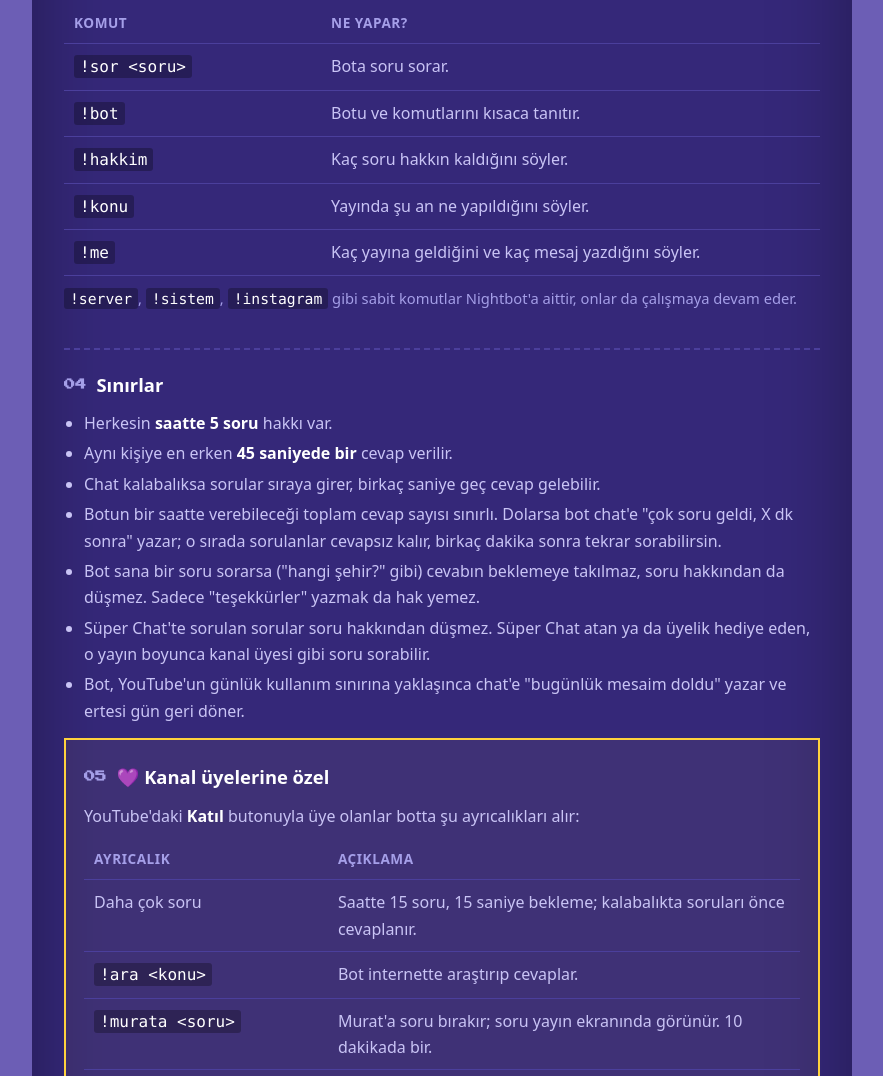
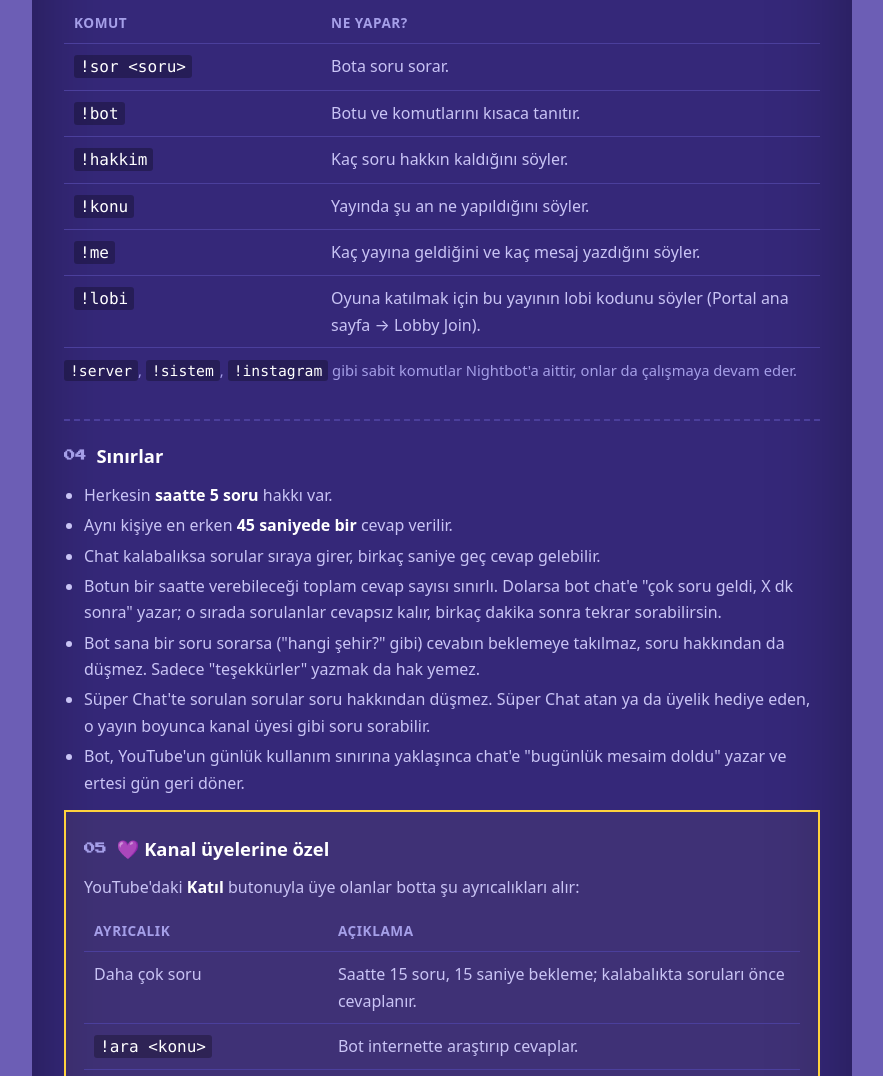
Before and after one commit to gamsizm/gamsizm.github.io, a plain HTML site: page bot.html in a window 1280 px wide. Shown: the part 1100-2176 px from the top of the page, without its empty margins (198-1081 px from the left). Drawn offline with Linux system fonts and the light colour scheme.

Commit message:
bot.html: !lobi komutu

```diff
--- a/bot.html
+++ b/bot.html
@@ -86,6 +86,7 @@
       <tr><td><span class="kmt">!hakkim</span></td><td>Kaç soru hakkın kaldığını söyler.</td></tr>
       <tr><td><span class="kmt">!konu</span></td><td>Yayında şu an ne yapıldığını söyler.</td></tr>
       <tr><td><span class="kmt">!me</span></td><td>Kaç yayına geldiğini ve kaç mesaj yazdığını söyler.</td></tr>
+      <tr><td><span class="kmt">!lobi</span></td><td>Oyuna katılmak için bu yayının lobi kodunu söyler (Portal ana sayfa → Lobby Join).</td></tr>
     </tbody>
   </table>
   <p class="not"><code>!server</code>, <code>!sistem</code>, <code>!instagram</code> gibi sabit komutlar Nightbot'a aittir, onlar da çalışmaya devam eder.</p>
```
